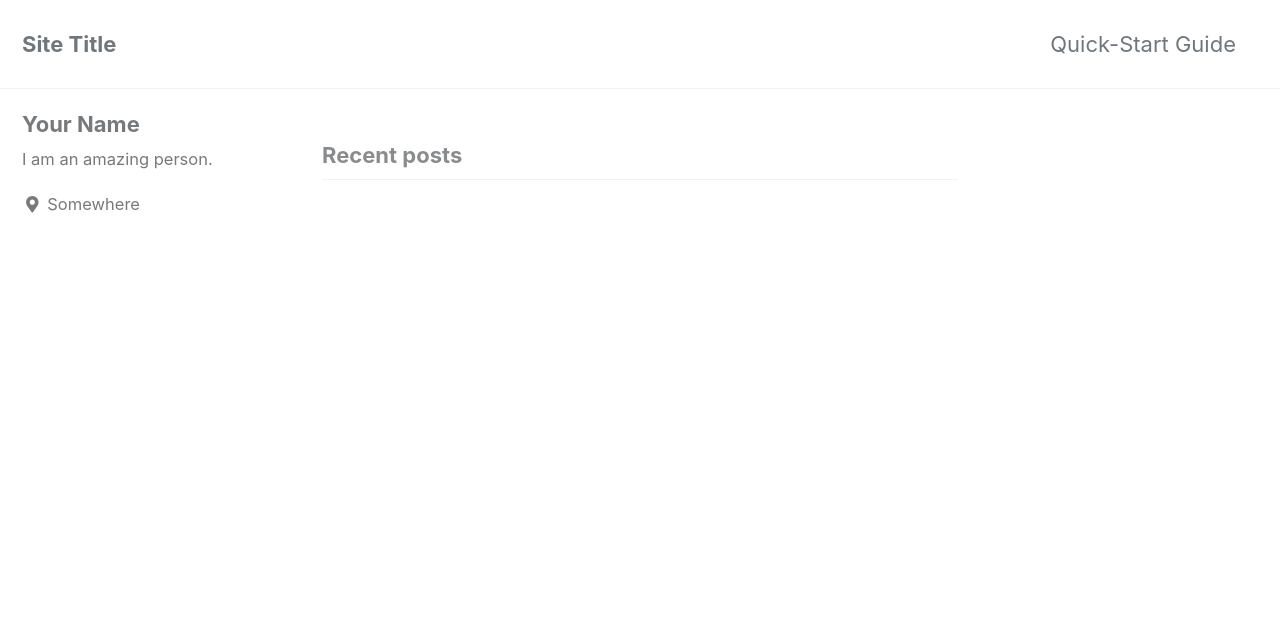
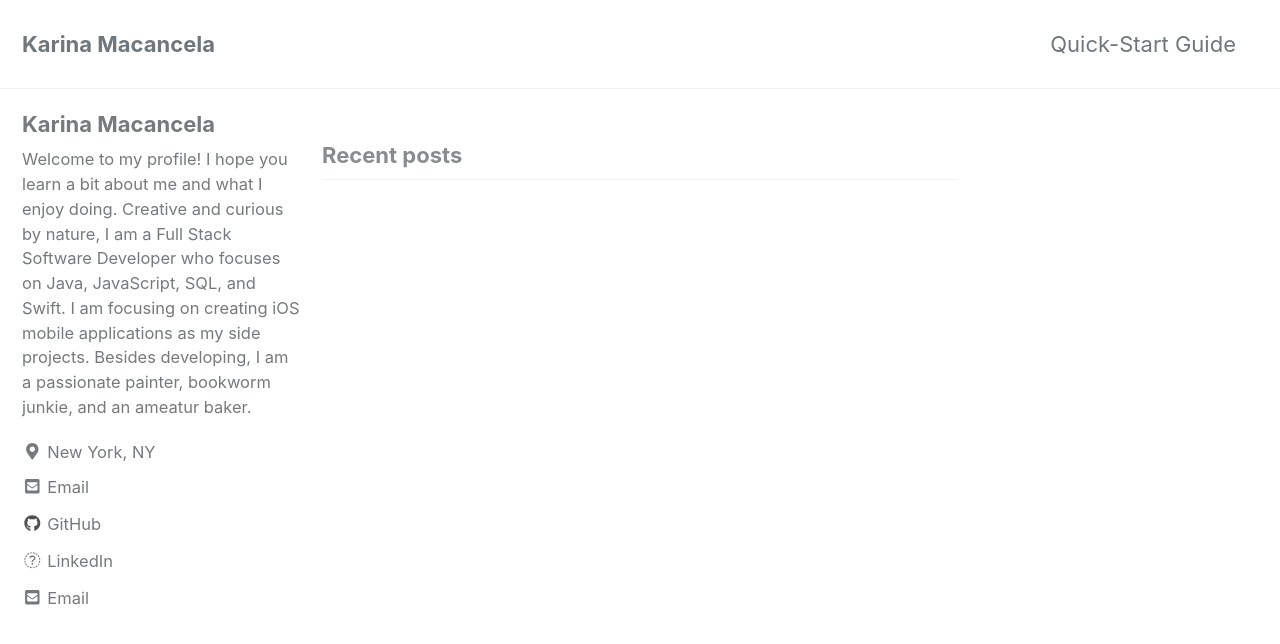
Before and after one commit to kmacancela/kmacancela.github.io, a Jekyll site: the page built from index.html, in a window 1280 px wide and 900 px high. Shown: the top 644 px of the window. Built offline with Jekyll 4.4.1, drawn with Linux system fonts in a browser that asks for light colours; cached includes are drawn as plain includes; nearby versions of some CDN libraries; the list of posts is cut into pages by our own code; some of the changed text lies outside the part shown.

Commit message:
Edited config yaml file

```diff
--- a/_config.yml
+++ b/_config.yml
@@ -16,10 +16,10 @@
 
 # Site Settings
 locale                   : "en-US"
-title                    : "Site Title"
+title                    : "Karina Macancela"
 title_separator          : "-"
-name                     : "Your Name"
-description              : "An amazing website."
+name                     : "Karina Macancela"
+description              : "My Blog"
 url                      : # the base hostname & protocol for your site e.g. "https://mmistakes.github.io"
 baseurl                  : # the subpath of your site, e.g. "/blog"
 repository               : # GitHub username/repo-name e.g. "mmistakes/minimal-mistakes"
@@ -106,15 +106,15 @@
 
 # Site Author
 author:
-  name             : "Your Name"
+  name             : "Karina Macancela"
   avatar           : # path of avatar image, e.g. "/assets/images/bio-photo.jpg"
-  bio              : "I am an amazing person."
-  location         : "Somewhere"
-  email            :
+  bio              : "Welcome to my profile! I hope you learn a bit about me and what I enjoy doing. Creative and curious by nature, I am a Full Stack Software Developer who focuses on Java, JavaScript, SQL, and Swift. I am focusing on creating iOS mobile applications as my side projects. Besides developing, I am a passionate painter, bookworm junkie, and an ameatur baker."
+  location         : "New York, NY"
+  email            : "karymacancela@gmail.com"
   links:
     - label: "Email"
       icon: "fas fa-fw fa-envelope-square"
-      # url: mailto:your.name@email.com
+      url: mailto:karymacancela@gmail.com
     - label: "Website"
       icon: "fas fa-fw fa-link"
       # url: "https://your-website.com"
@@ -126,10 +126,13 @@
       # url: "https://facebook.com/"
     - label: "GitHub"
       icon: "fab fa-fw fa-github"
-      # url: "https://github.com/"
+      url: "https://github.com/kmacancela"
     - label: "Instagram"
       icon: "fab fa-fw fa-instagram"
       # url: "https://instagram.com/"
+    - label: "LinkedIn"
+      icon: "fab fa-fw fa-linkedin-square"
+      url: "https://www.linkedin.com/in/kmacancela/"
 
 # Site Footer
 footer:
@@ -142,7 +145,10 @@
       # url:
     - label: "GitHub"
       icon: "fab fa-fw fa-github"
-      # url:
+      url: "https://github.com/kmacancela"
+    - label: "linkedin"
+      icon: "fab fa-fw fa-linkedin-square"
+      url: "https://www.linkedin.com/in/kmacancela/"
     - label: "GitLab"
       icon: "fab fa-fw fa-gitlab"
       # url:
@@ -293,3 +299,11 @@
       comments: # true
       share: true
       related: true
+
+  # _pages
+  - scope:
+      path: ""
+      type: pages
+    values:
+      layout: single
+      author_profile: true
```
Also changed, not shown: 1 other file.
